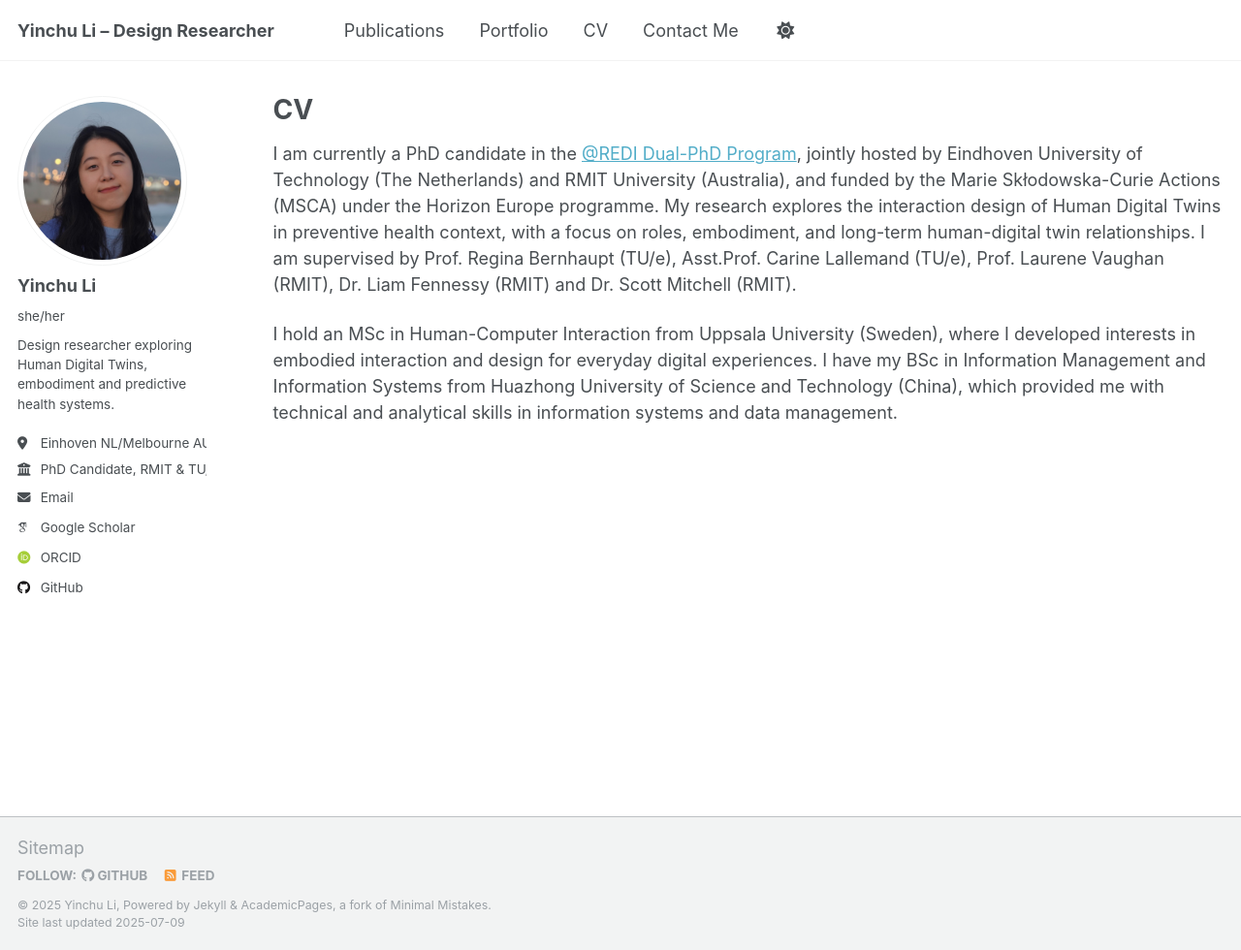
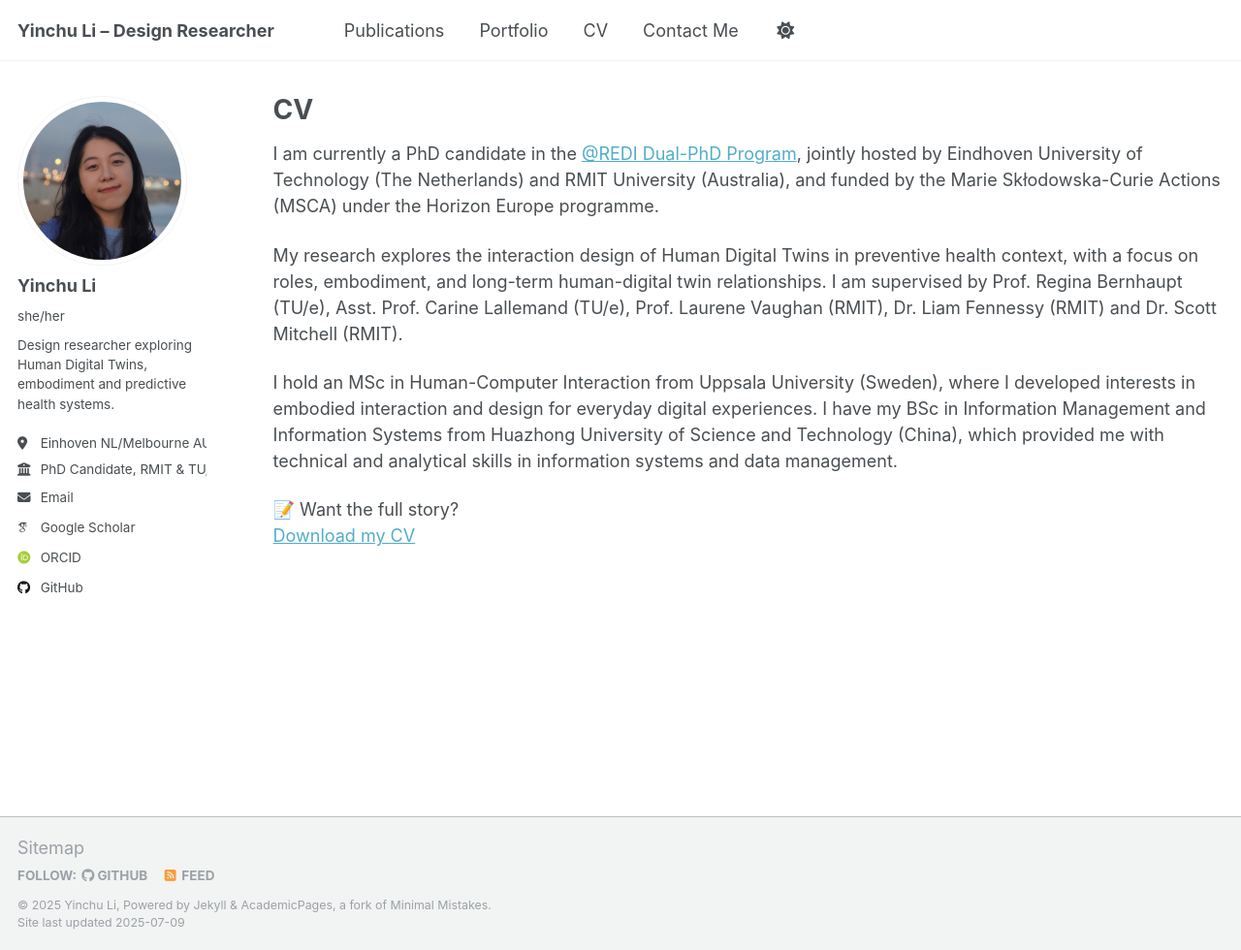
Before and after one commit to YinchuLi/yinchuli.github.io, a Jekyll site: the page built from _pages/cv.md, in a window 1280 px wide and 980 px high. Shown: the whole window at 97% size. Built offline with Jekyll 4.4.1, drawn with Linux system fonts in a browser that asks for light colours; some web fonts are replaced; a script that is not in the unit is left out.

Commit message:
Update cv.md

```diff
--- a/_pages/cv.md
+++ b/_pages/cv.md
@@ -9,6 +9,11 @@ redirect_from:
 
 {% include base_path %}
 
-I am currently a PhD candidate in the [@REDI Dual-PhD Program]([https://www.tue.nl/en/](https://www.rediprogram.eu/)), jointly hosted by Eindhoven University of Technology (The Netherlands) and RMIT University (Australia), and funded by the Marie Skłodowska-Curie Actions (MSCA) under the Horizon Europe programme. My research explores the interaction design of Human Digital Twins in preventive health context, with a focus on roles, embodiment, and long-term human-digital twin relationships. I am supervised by Prof. Regina Bernhaupt (TU/e), Asst.Prof. Carine Lallemand (TU/e), Prof. Laurene Vaughan (RMIT), Dr. Liam Fennessy (RMIT) and Dr. Scott Mitchell (RMIT).
+I am currently a PhD candidate in the [@REDI Dual-PhD Program]([https://www.rediprogram.eu/]), jointly hosted by Eindhoven University of Technology (The Netherlands) and RMIT University (Australia), and funded by the Marie Skłodowska-Curie Actions (MSCA) under the Horizon Europe programme.
+
+My research explores the interaction design of Human Digital Twins in preventive health context, with a focus on roles, embodiment, and long-term human-digital twin relationships. I am supervised by Prof. Regina Bernhaupt (TU/e), Asst. Prof. Carine Lallemand (TU/e), Prof. Laurene Vaughan (RMIT), Dr. Liam Fennessy (RMIT) and Dr. Scott Mitchell (RMIT).
 
 I hold an MSc in Human-Computer Interaction from Uppsala University (Sweden), where I developed interests in embodied interaction and design for everyday digital experiences. I have my BSc in Information Management and Information Systems from Huazhong University of Science and Technology (China), which provided me with technical and analytical skills in information systems and data management.
+
+📝 Want the full story?
+[Download my CV](files/CV_Yinchu_Li.pdf)
```
